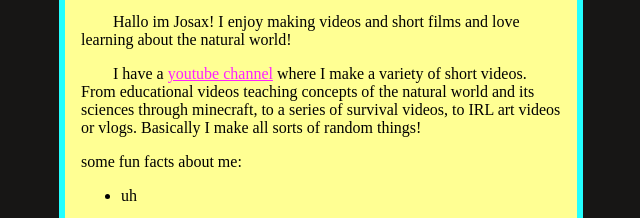
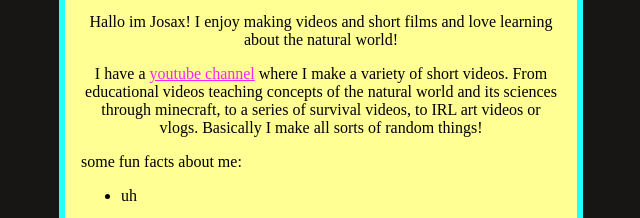
Before and after one commit to ThatJosax/ThatJosax.github.io, a plain HTML site: page index.html in a window 1280 px wide. Shown: the part 210-428 px from the top of the page, without its empty margins (319-959 px from the left). Drawn offline with Linux system fonts and the light colour scheme.

Commit message:
Update index.html

```diff
--- a/index.html
+++ b/index.html
@@ -21,8 +21,8 @@
             <section>
                 <h2 class="centre">About Josax</h2>
                 <div class="centre"><img id="pfp" src="media/breadfishpfp.png" alt="image: the most breadfish pfp ever: a cute little enby with a purple and cyan turtleneck"></div>
-                <p class="indent">Hallo im Josax! I enjoy making videos and short films and love learning about the natural world!</p>
-                <p class="indent">I have a <a href="https://youtube.com/@thatjosax" rel="nofollow">youtube channel</a> where I make a variety of short videos. From educational videos teaching concepts of the natural world and its sciences through minecraft, to a series of survival videos, to IRL art videos or vlogs. Basically I make all sorts of random things! </p>
+                <p class="centre">Hallo im Josax! I enjoy making videos and short films and love learning about the natural world!</p>
+                <p class="centre">I have a <a href="https://youtube.com/@thatjosax" rel="nofollow">youtube channel</a> where I make a variety of short videos. From educational videos teaching concepts of the natural world and its sciences through minecraft, to a series of survival videos, to IRL art videos or vlogs. Basically I make all sorts of random things! </p>
                 <p>some fun facts about me:
                     <ul>
                         <li>uh</li>
```
